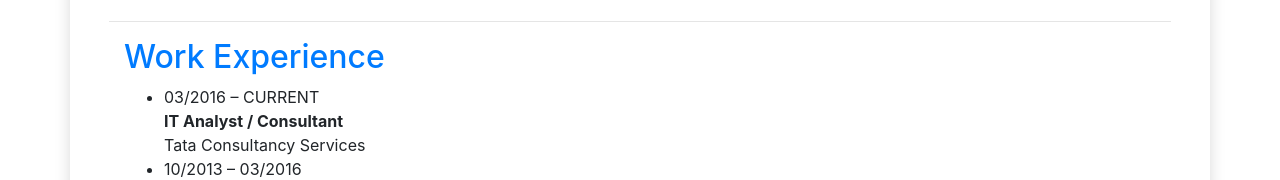
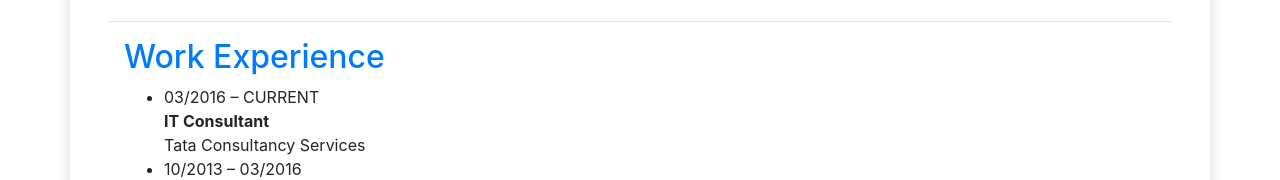
Before and after one commit to SouravKumarSahu/SouravKsahu.azure.webapp, a website: page public/index.html in a window 1280 px wide. Shown: the part 945-1125 px from the top of the page. Drawn offline with nearby package versions, Linux system fonts and the light colour scheme; a script that the page names is missing.

Commit message:
Updated pagehome.html

```diff
--- a/public/pagehome.html
+++ b/public/pagehome.html
@@ -124,7 +124,7 @@
         <li>
           03/2016 – CURRENT
           <br>
-          <b>IT Analyst / Consultant</b>
+          <b>IT Consultant</b>
           <br>
           Tata Consultancy Services
           <br>
```
